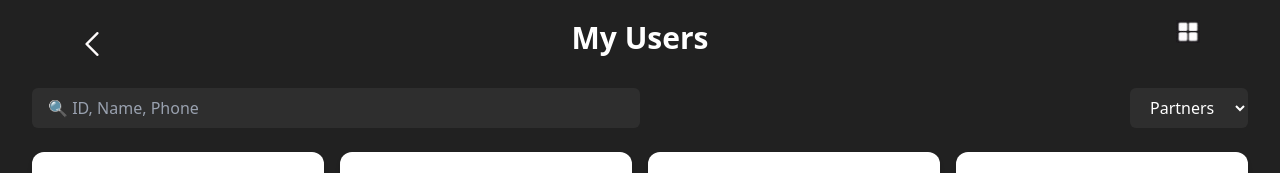
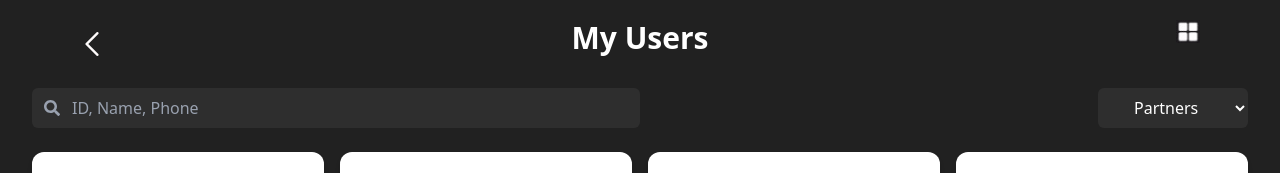
Before and after one commit to NomulaSantosh/jeeto, a React (Vite) app in the folder AdminPanel/: page /home/my-users in a window 1280 px wide. Shown: the top 173 px of the page. Built offline with nearby package versions, Linux system fonts and the light colour scheme.

Commit message:
feat: removing two details

```diff
--- a/AdminPanel/src/Components/MyUser.jsx
+++ b/AdminPanel/src/Components/MyUser.jsx
@@ -1,7 +1,7 @@
 import React from 'react';
 import back from '../assets/back.png';
 import square from '../assets/square.jpg';
-import { FaWhatsapp,FaUser } from 'react-icons/fa';
+import { FaWhatsapp,FaUser,FaSearch } from 'react-icons/fa';
 
 
 const users = [
@@ -124,12 +124,15 @@ const MyUser = () => {
       </div>
 
       <div className="flex justify-between items-center px-8 mb-6">
-        <input
-          type="text"
-          placeholder="🔍 ID, Name, Phone"
-          className="bg-[#2e2e2e] text-white placeholder-gray-400 px-4 py-2 rounded-md w-1/2 outline-none"
-        />
-        <select className="bg-[#2e2e2e] text-white px-4 py-2 rounded-md outline-none ml-4">
+         <div className="relative w-1/2">
+          <FaSearch className="absolute left-3 top-1/2 transform -translate-y-1/2 text-gray-400" />
+            <input
+              type="text"
+              placeholder="ID, Name, Phone"
+              className="bg-[#2e2e2e] text-white placeholder-gray-400 pl-10 pr-4 py-2 rounded-md w-full outline-none"
+            />
+         </div>
+        <select className="bg-[#2e2e2e] text-white px-8 py-2 rounded-md outline-none ml-4">
           <option>Partners</option>
           <option>All Users</option>
           <option>Active</option>
```
